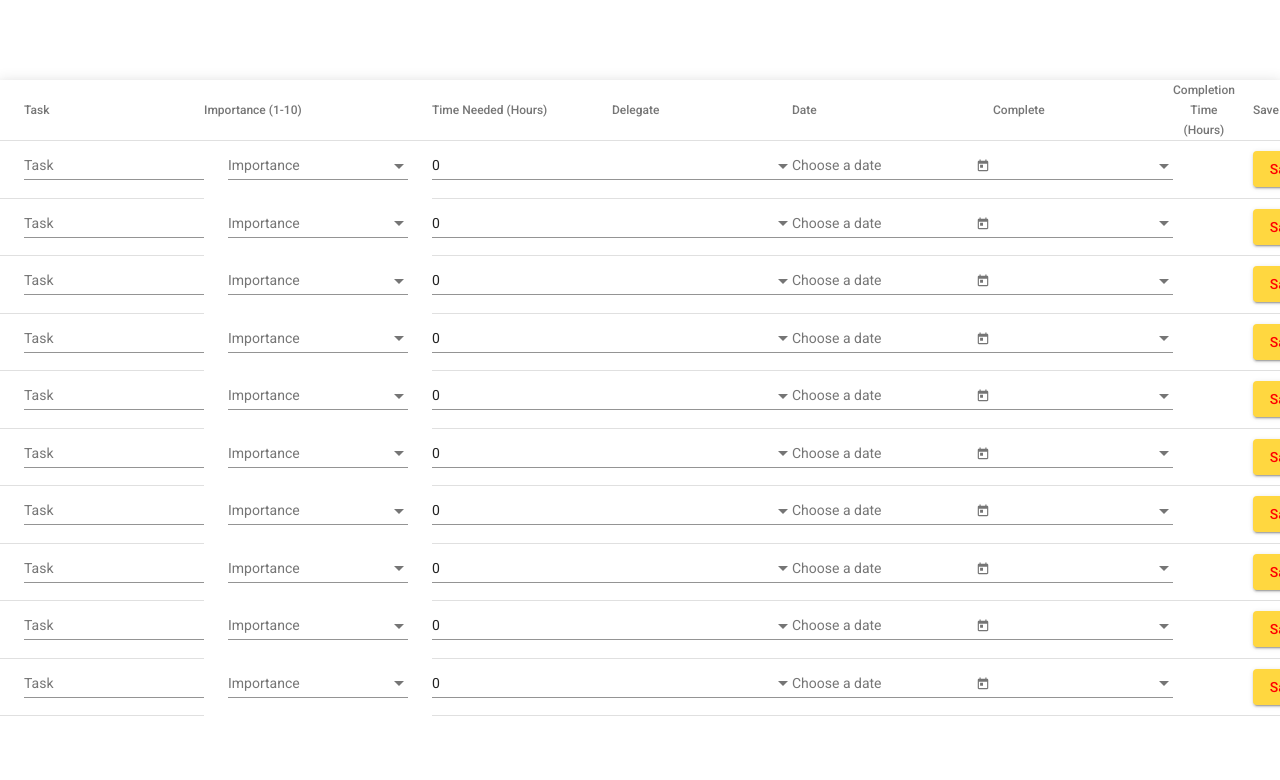
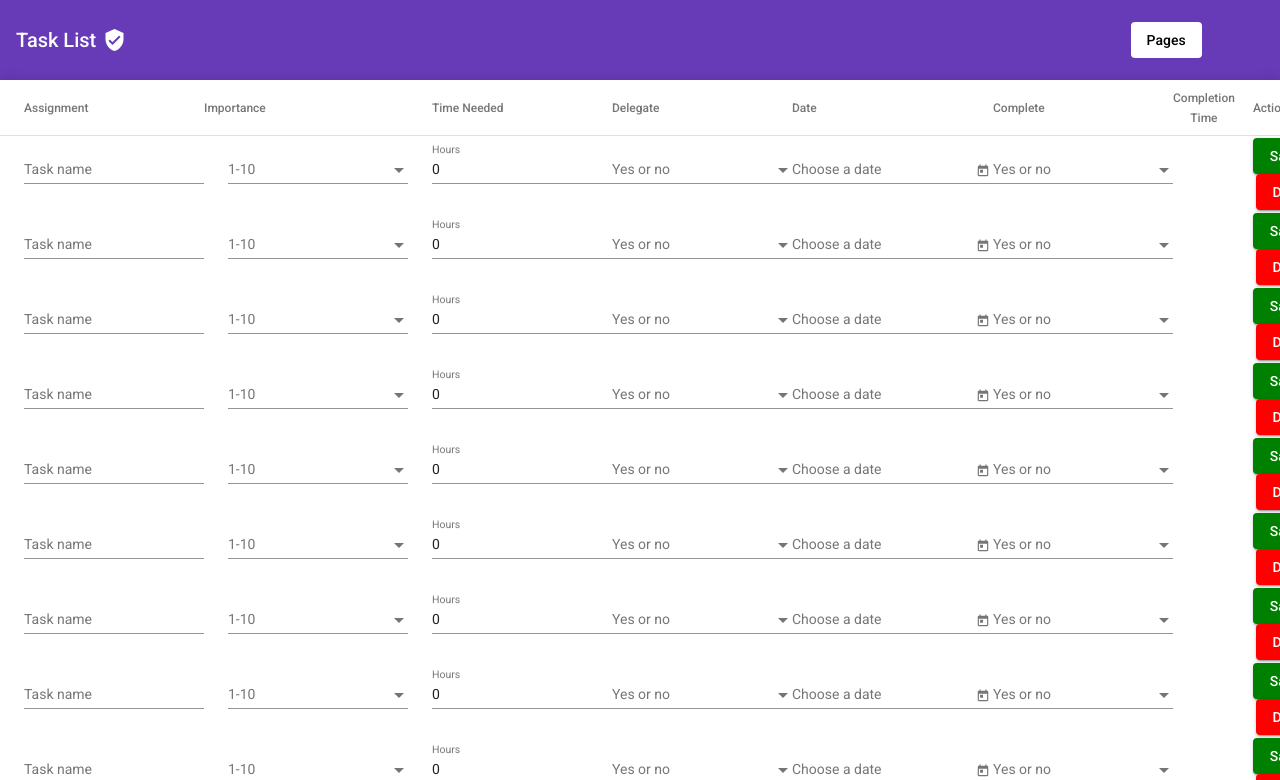
Before and after one commit to taysh9/frontbackproject, an Angular app in the folder front/: page /task in a window 1280 px wide. Shown: the top 780 px of the page. Built offline with nearby package versions, Linux system fonts and the light colour scheme.

Commit message:
pushing task list css to main branch

```diff
--- a/front/src/app/task-table/task-table.component.html
+++ b/front/src/app/task-table/task-table.component.html
@@ -1,12 +1,28 @@
+<!-- Toolbar -->
+<mat-toolbar color="primary">
+  <span class="taskListToolBar">Task List</span>
+  <mat-icon class="example-icon" aria-hidden="false" aria-label="Example user verified icon">verified_user</mat-icon>
+  <!-- <button mat-raised-button color="primary"> Add Task </button> -->
+  <span class="example-spacer"></span>
+  <button class="pagesButton" mat-button [matMenuTriggerFor]="menu">Pages</button>
+  <mat-menu #menu="matMenu">
+  <button mat-menu-item routerLink="/login">Login</button>
+  <button mat-menu-item routerLink="/matrix">Matrix</button>
+</mat-menu>
+</mat-toolbar>
+
+<!-- Menu -->
+
+
 <div class="mat-elevation-z8">
   <table mat-table class="full-width-table" matSort aria-label="Elements">
 
     <!-- Task Column -->
     <ng-container matColumnDef="task">
-      <th mat-header-cell *matHeaderCellDef mat-sort-header>Task</th>
+      <th mat-header-cell *matHeaderCellDef mat-sort-header>Assignment</th>
       <td mat-cell *matCellDef="let row">
         <mat-form-field>
-          <input matInput [(ngModel)]="row.task" placeholder="Task">
+          <input matInput [(ngModel)]="row.task" placeholder="Task name">
         </mat-form-field>
       </td>
     </ng-container>
@@ -14,22 +30,11 @@
     <!-- Importance Column -->
     <ng-container matColumnDef="importance">
       <!--  -->
-      <th mat-header-cell *matHeaderCellDef mat-sort-header>Importance (1-10)</th>
+      <th mat-header-cell *matHeaderCellDef mat-sort-header>Importance</th>
       <mat-cell *matCellDef="let row">
         <mat-form-field>
-          <mat-select placeholder="Importance" [(ngModel)]="row.importance" >
+          <mat-select placeholder="1-10" [(ngModel)]="row.importance" >
             <mat-option *ngFor="let val of values" [value]="val">{{ val }}</mat-option>
-            <!-- <mat-option value="0">0</mat-option>
-            <mat-option value="1">1</mat-option>
-            <mat-option value="2">2</mat-option>
-            <mat-option value="3">3</mat-option>
-            <mat-option value="4">4</mat-option>
-            <mat-option value="5">5</mat-option>
-            <mat-option value="6">6</mat-option>
-            <mat-option value="7">7</mat-option>
-            <mat-option value="8">8</mat-option>
-            <mat-option value="9">9</mat-option>
-            <mat-option value="10">10</mat-option> -->
           </mat-select>
         </mat-form-field>
       </mat-cell>
@@ -37,10 +42,10 @@
 
     <!-- Time Needed Column -->
     <ng-container matColumnDef="timeNeeded">
-      <th mat-header-cell *matHeaderCellDef mat-sort-header>Time Needed (Hours)</th>
+      <th mat-header-cell *matHeaderCellDef mat-sort-header>Time Needed</th>
       <td mat-cell *matCellDef="let row">
         <mat-form-field>
-          <input matInput [(ngModel)]="row.timeNeeded">
+          <input matInput [(ngModel)]="row.timeNeeded" placeholder="Hours">
         </mat-form-field>
         </td>
     </ng-container>
@@ -50,7 +55,7 @@
       <th mat-header-cell *matHeaderCellDef mat-sort-header>Delegate</th>
       <td mat-cell *matCellDef="let row">
         <mat-form-field>
-          <mat-select [(ngModel)]="row.delegate">
+          <mat-select [(ngModel)]="row.delegate" placeholder="Yes or no">
             <mat-option value="yes">Yes</mat-option>
             <mat-option value="no">No</mat-option>
           </mat-select>
@@ -75,7 +80,7 @@
       <th mat-header-cell *matHeaderCellDef mat-sort-header>Complete</th>
       <td mat-cell *matCellDef="let row">
         <mat-form-field>
-          <mat-select [(ngModel)]="row.complete">
+          <mat-select [(ngModel)]="row.complete" placeholder="Yes or no">
             <mat-option value="yes">Yes</mat-option>
             <mat-option value="no">No</mat-option>
           </mat-select>
@@ -85,11 +90,11 @@
 
     <!-- Completion Time Column -->
     <ng-container matColumnDef="completionTime">
-      <th mat-header-cell *matHeaderCellDef mat-sort-header>Completion Time (Hours)</th>
+      <th mat-header-cell *matHeaderCellDef mat-sort-header>Completion Time</th>
       <td mat-cell *matCellDef="let row">
         <ng-container *ngIf="row.complete === 'yes'">
           <mat-form-field>
-            <input matInput [(ngModel)]="row.completionTime">
+            <input matInput [(ngModel)]="row.completionTime" placeholder="Hours">
           </mat-form-field>
         </ng-container>
         <ng-container *ngIf="row.complete === 'no'">
@@ -97,11 +102,14 @@
       </td>
     </ng-container>
 
-    <!-- Save column -->
+    <!-- Action column -->
     <ng-container matColumnDef="save">
-      <th mat-header-cell *matHeaderCellDef mat-sort-header> Save </th>
+      <th class="actionColumn" mat-header-cell *matHeaderCellDef mat-sort-header> Action </th>
       <td mat-cell *matCellDef="let row; let i = index" >
-        <button mat-raised-button color="accent" (click)="logData(row, myDates[i])">Save</button>
+        <button class="save" mat-raised-button color="primary" (click)="logData(row, myDates[i])">Save</button>
+        <button class="delete" mat-raised-button color="accent">Delete</button>
+        <!-- <mat-icon aria-hidden="false" aria-label="Example home icon" (click)="logData(row, myDates[i])">save</mat-icon> -->
+        <!-- <mat-icon aria-hidden="false" aria-label="Example home icon">delete</mat-icon> -->
       </td>
     </ng-container>
 
@@ -110,15 +118,18 @@
     <tr mat-row *matRowDef="let row; columns: displayedColumns;"></tr>
   </table>
 
-  <mat-paginator #paginator
+      <mat-toolbar>
+        <mat-toolbar-row>
+          <!-- <mat-icon (click)="exportCsv(dataSource)" title="Export as CSV">save_alt</mat-icon> -->
+          <button class="taskButton" mat-raised-button>Add Task</button>
+          <span class="example-spacer"></span>
+          <mat-paginator class="mat-paginator-container" #paginator
             [length]="dataSource?.data?.length"
             [pageIndex]="0"
             [pageSize]="10"
             [pageSizeOptions]="[5, 10, 20]"
             aria-label="Select page">
         </mat-paginator>
-
-  <button mat-raised-button color="primary"> Add Task </button>
-  <!-- <button mat-raised-button color="primary" (click)="printvals()"> Save </button> -->
-  <button mat-raised-button color="primary" routerLink="/matrix"> Matrix </button>
+        </mat-toolbar-row>
+      </mat-toolbar>
 </div>
--- a/front/src/app/task-table/task-table.component.scss
+++ b/front/src/app/task-table/task-table.component.scss
@@ -1,11 +1,65 @@
 .full-width-table {
-  width: 80%;
-  height: 80%;
-  margin: 80px auto;
+  width: 100%;
+  margin-bottom: 1%;
   background-color: white;
+}
+
+.mat-toolbar {
+  height: 10%;
+}
+
+.mat-elevation-z8 {
+  background-color: whitesmoke;
 }
 
 .mat-raised-button {
   color: red;
   width: 20%;
 }
+
+td.mat-cell {
+  border-bottom-style: none;
+}
+
+.example-spacer {
+  // text-align: center;
+  flex: 1 1 auto;
+}
+
+.mat-header-row, .mat-row {
+  min-height: 75px;
+}
+
+.save {
+  background-color: green;
+  color: #fff;
+}
+
+.pagesButton {
+  background-color: white;
+  color: black;
+  margin-right: 5%;
+}
+
+.delete {
+  background-color: red;
+  color: #fff;
+  left: 5%;
+}
+
+.actionColumn {
+  right: 10%;
+}
+
+.taskButton {
+  background-color: white;
+  color: blueviolet;;
+}
+
+mat-paginator {
+  background-color: whitesmoke;
+}
+
+.example-icon {
+  margin-left: 0.5%;
+}
```
Also changed, not shown: front/src/app/app.module.ts (+9 -2 lines). Lines whose indentation alone changed are shown as unchanged.
